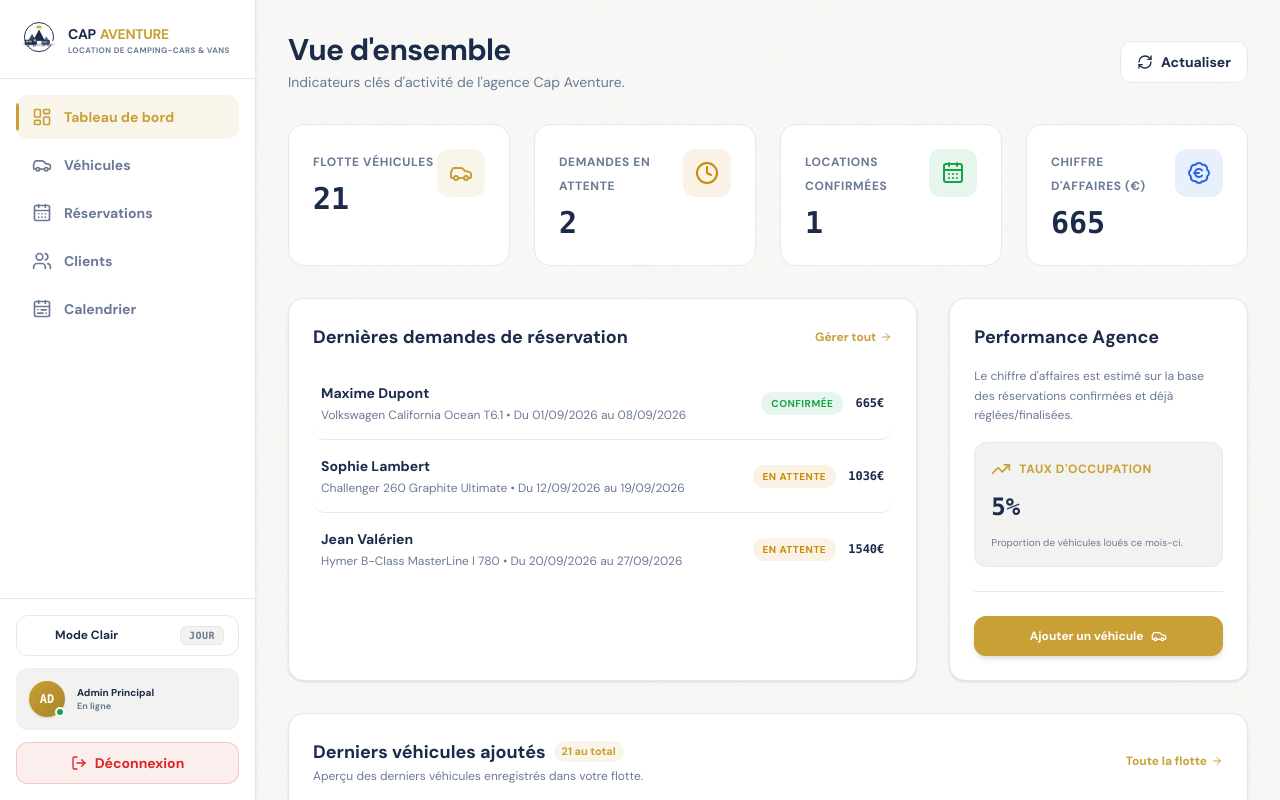
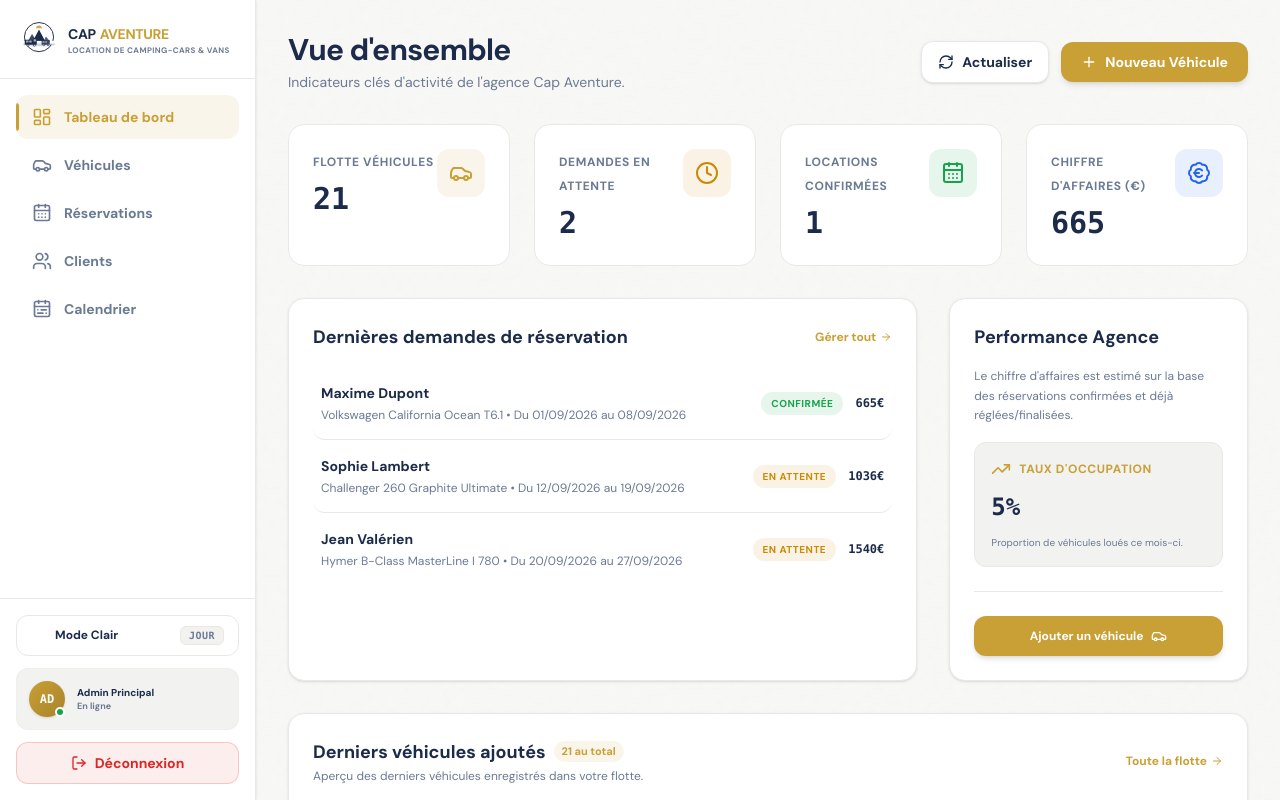
Before and after one commit to elenadtt66-crypto/Cap-Aventure, a Next.js app: page /admin/dashboard in a window 1280 px wide. Shown: the top 800 px of the page. Built offline with nearby package versions, Linux system fonts and the light colour scheme; no server answers; the database is empty; sample sign-in values are in the browser's storage.

Commit message:
feat: ajout du bouton Nouveau Vehicule dans le header du dashboard

```diff
--- a/app/admin/dashboard/page.tsx
+++ b/app/admin/dashboard/page.tsx
@@ -9,7 +9,8 @@ import {
   RefreshCw,
   TrendingUp,
   User,
-  ArrowRight
+  ArrowRight,
+  Plus
 } from 'lucide-react';
 import StatsCard from '@/components/admin/StatsCard';
 import { getVehicles, getReservations } from '@/services/db';
@@ -59,7 +60,7 @@ export default function Dashboard() {
   return (
     <div className="space-y-8 animate-fade-in" style={{ animationDelay: '0ms' }}>
       {/* Header */}
-      <div className="flex justify-between items-center">
+      <div className="flex flex-col sm:flex-row justify-between items-start sm:items-center gap-4">
         <div>
           <h1 className="text-3xl font-extrabold text-brand-text tracking-tight">
             Vue d'ensemble
@@ -68,13 +69,22 @@ export default function Dashboard() {
             Indicateurs clés d'activité de l'agence Cap Aventure.
           </p>
         </div>
+        <div className="flex items-center gap-3">
           <button
             onClick={loadData}
-          className="flex items-center space-x-2 px-4 py-2.5 bg-white border border-brand-border rounded-xl text-sm font-semibold hover:bg-brand-hover text-brand-text transition-all duration-200 cursor-pointer"
+            className="flex items-center space-x-2 px-4 py-2.5 bg-white border border-brand-border rounded-xl text-sm font-semibold hover:bg-brand-hover text-brand-text transition-all duration-200 cursor-pointer shadow-sm"
           >
             <RefreshCw className="w-4 h-4" />
             <span>Actualiser</span>
           </button>
+          <Link
+            href="/admin/vehicules"
+            className="flex items-center space-x-2 px-5 py-2.5 bg-brand-accent hover:bg-brand-accent-hover text-white rounded-xl text-sm font-bold shadow-md transition-all duration-200 cursor-pointer"
+          >
+            <Plus className="w-4 h-4" />
+            <span>Nouveau Véhicule</span>
+          </Link>
+        </div>
       </div>
 
       {/* Stats Cards Grid */}
```
Lines whose indentation alone changed are shown as unchanged.
